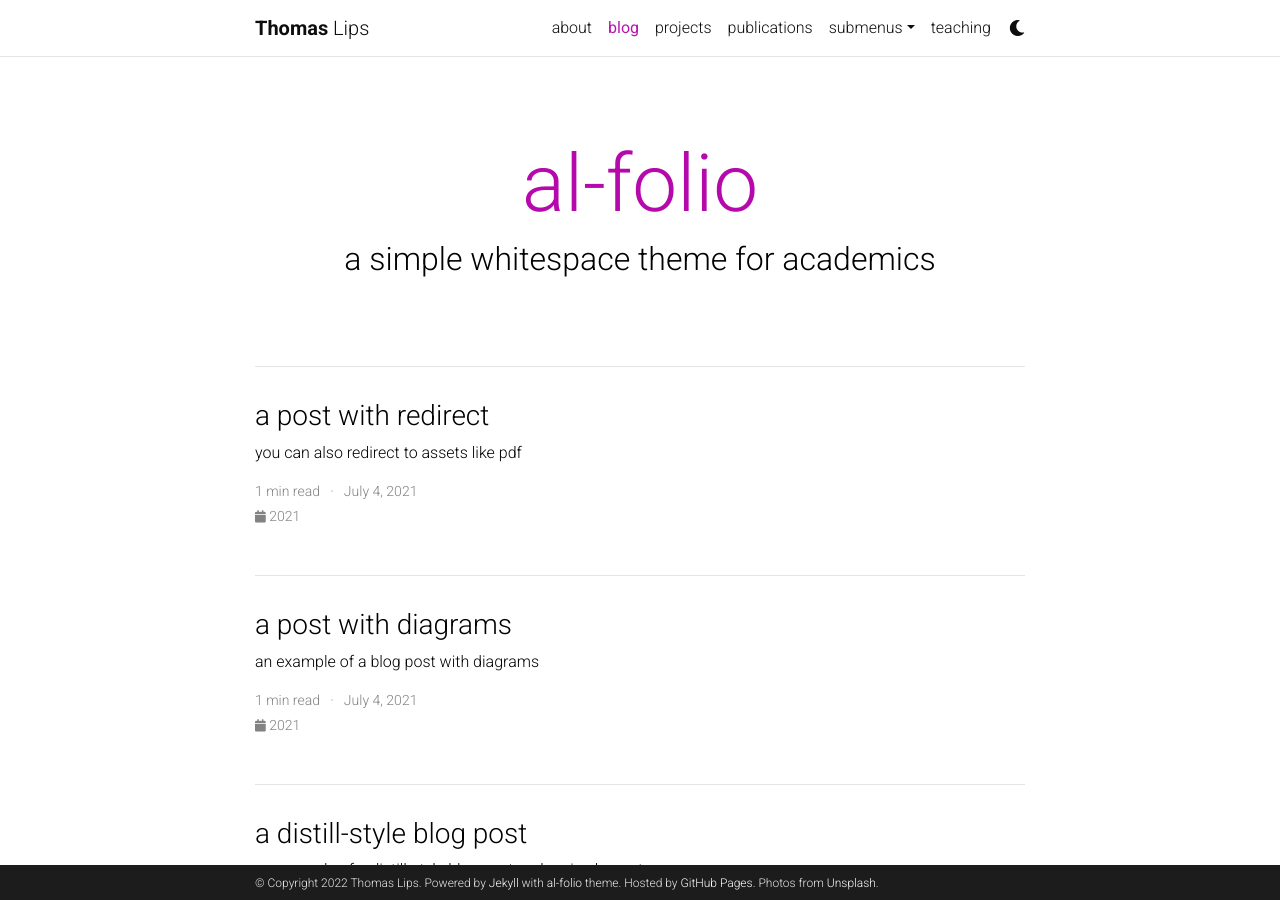
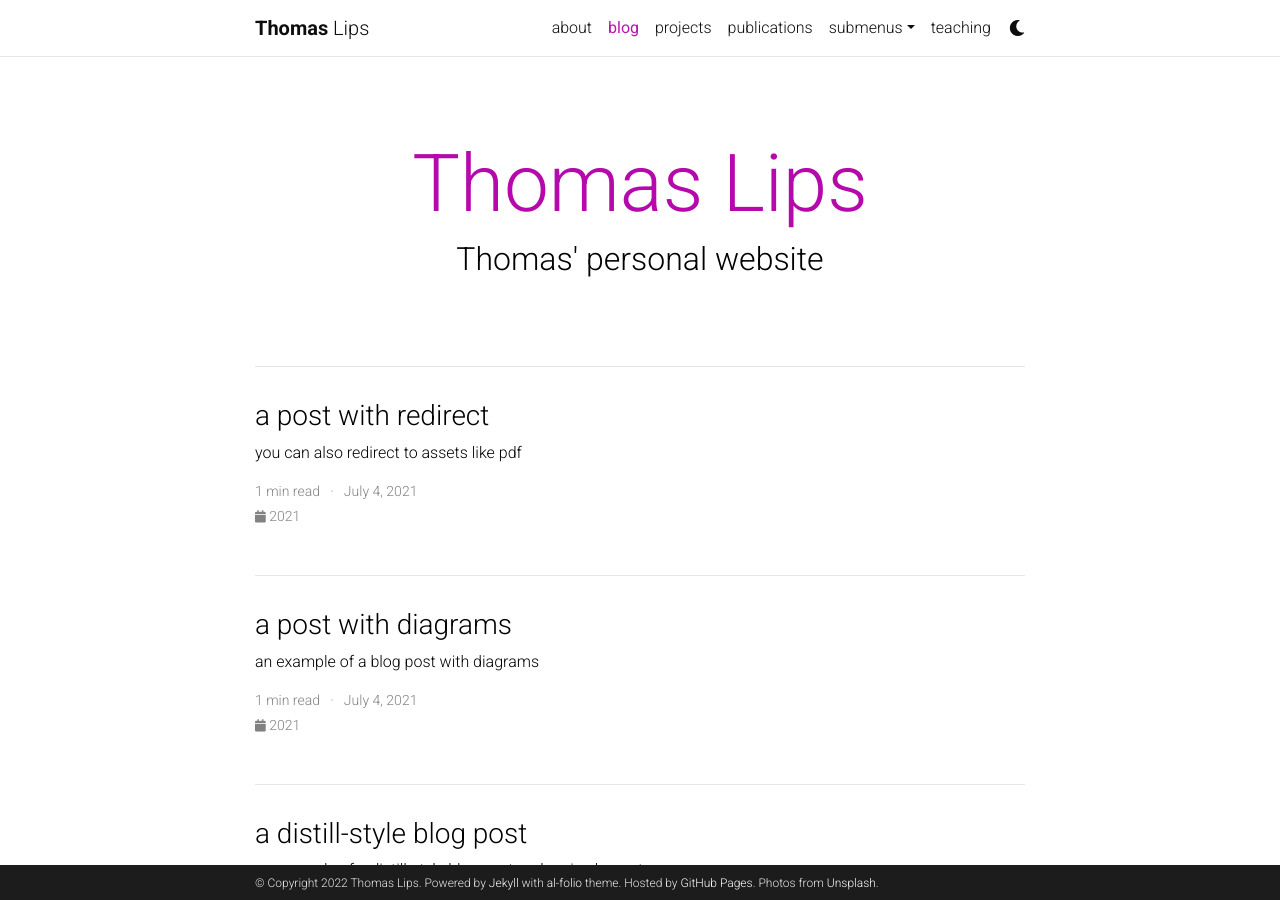
Before and after one commit to tlpss/tlpss.github.io, a Jekyll site: the page built from blog/index.html, in a window 1280 px wide and 900 px high. Built offline with Jekyll 4.4.1, drawn with Linux system fonts in a browser that asks for light colours; the list of posts is cut into pages by our own code; comment, search, counter and statistics services are not loaded; a style sheet for code colours, icons or effects is not loaded; some of the changed lines change nothing that is shown.

Commit message:
remove external medium source to avoid timeout issue when building locally

```diff
--- a/_config.yml
+++ b/_config.yml
@@ -55,9 +55,9 @@
 # Social integration
 # -----------------------------------------------------------------------------
 
-github_username: # your GitHub user name
+github_username: tlpss # your GitHub user name
 gitlab_username: # your GitLab user name
-twitter_username: # your Twitter handle
+twitter_username: _tlips_ # your Twitter handle
 linkedin_username: # your LinkedIn user name
 scholar_userid: # your Google Scholar ID
 orcid_id: # your ORCID ID
@@ -84,8 +84,8 @@
 # Blog
 # -----------------------------------------------------------------------------
 
-blog_name: al-folio  # your blog must have a name for it to show up in the nav bar
-blog_description: a simple whitespace theme for academics
+blog_name: Thomas Lips  # your blog must have a name for it to show up in the nav bar
+blog_description: Thomas' personal website
 permalink: /blog/:year/:title/
 
 # Pagination
@@ -99,9 +99,9 @@
 # External sources.
 # If you have blog posts published on medium.com or other exteranl sources,
 # you can display them in your blog by adding a link to the RSS feed.
-external_sources:
-  - name: medium.com
-    rss_url: https://medium.com/@al-folio/feed
+# external_sources:
+#   - name: medium.com
+#     rss_url: https://medium.com/@al-folio/feed
 
 # -----------------------------------------------------------------------------
 # Collections
```
